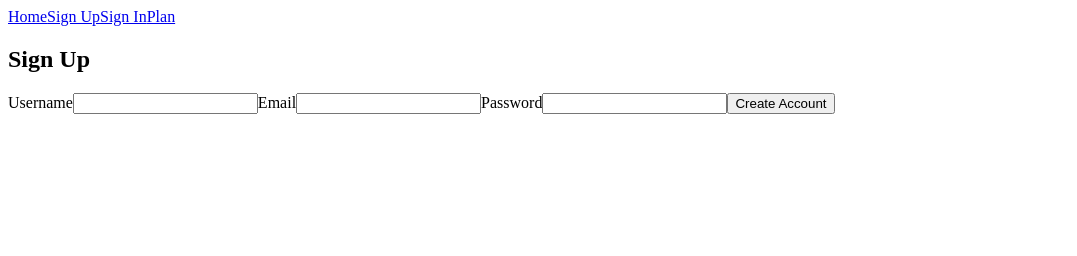
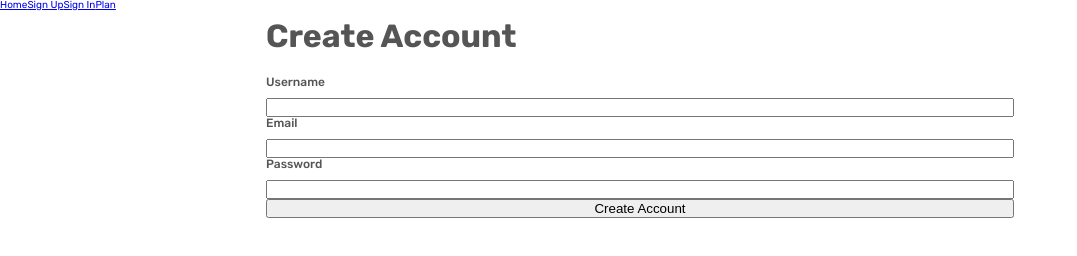
Before and after one commit to tjfranks02/social-network, a React app in the folder client/: page /signup in a window 1280 px wide. Shown: the whole page, without its empty margins (0-1077 px from the left). Built offline with nearby package versions, Linux system fonts and the light colour scheme.

Commit message:
Starting adding styling for SignUp component. Added fonts from google fonts.

```diff
--- a/client/public/index.html
+++ b/client/public/index.html
@@ -24,6 +24,10 @@
       work correctly both with client-side routing and a non-root public URL.
       Learn how to configure a non-root public URL by running `npm run build`.
     -->
+    <link rel="preconnect" href="https://fonts.googleapis.com">
+    <link rel="preconnect" href="https://fonts.gstatic.com" crossorigin>
+    <link href="https://fonts.googleapis.com/css2?family=Rubik:wght@400;500;600;700&display=swap" rel="stylesheet">
+
     <title>React App</title>
   </head>
   <body>
--- a/client/src/components/App.js
+++ b/client/src/components/App.js
@@ -11,6 +11,7 @@ const App = () => {
   return (
     <div>
       <Header />
+      <div className='container'>
         <Routes>
           <Route path='/' element={<Homepage />} />
           <Route path='/plan' element={<CreatePlan />} />
@@ -18,6 +19,7 @@ const App = () => {
           <Route path='/signin' element={<SignIn />} />
         </Routes>
       </div>
+    </div>
   );
 };
 
--- a/client/src/components/auth/SignUp.js
+++ b/client/src/components/auth/SignUp.js
@@ -32,32 +32,42 @@ const SignUp = (props) => {
   };
 
   return (
-    <div>
-      <section>
-        <h2>Sign Up</h2>
-        <form onSubmit={(evnt) => onSignUp(evnt)}>
-          <label>Username</label>
+    <div className='signup-box'>
+      <span className='create-account-span'>Create Account</span>
+      <form
+        onSubmit={(evnt) => onSignUp(evnt)}
+        className='signup-form'
+      >
+        <div className='input-box'>
+          <label className='field-label' htmlFor='username'>Username</label>
           <input
             type='text'
             value={username}
+            name='username'
             onChange={evnt => setUsername(evnt.target.value)}
           />
-          <label>Email</label>
+        </div>
+        <div className='input-box'>
+          <label className='field-label' htmlFor='email'>Email</label>
           <input
             type='email'
             value={email}
+            name='email'
             onChange={evnt => setEmail(evnt.target.value)}
           />
-          <label>Password</label>
+        </div>
+        <div className='input-box'>
+          <label className='field-label' htmlFor='password'>Password</label>
           <input
             type='password'
             value={password}
+            name='password'
             onChange={evnt => setPassword(evnt.target.value)}
           />
-          <button>Create Account</button>
-          {errorMSG}
-        </form>
-      </section>
+        </div>
+        <button>Create Account</button>
+        {errorMSG}
+      </form>
     </div>
   );
 };
--- a/client/src/components/plan/CategorySelector.js
+++ b/client/src/components/plan/CategorySelector.js
@@ -1,6 +1,6 @@
-import React, {useEffect} from 'react'
+import React from 'react'
 
-const CategorySelector = ({onSelect}) => {
+const CategorySelector = ({onSelect, categories}) => {
 
   const handleSelect  = (evnt) => {
     evnt.preventDefault();
@@ -8,22 +8,18 @@ const CategorySelector = ({onSelect}) => {
   };
 
   const constructCategories = () => {
-    //in future will have some kind of async function to get all category types.
-    let categories = ['Running', 'Reading'];
-
     categories = categories.map((category) => {
       return (
         <option key={category} value={category}>{category}</option>
       );
     });
 
-    return (
-      categories
-    );
+    return categories;
   };
 
   return (
     <select onChange={(evnt) => handleSelect(evnt)}>
+      <option defaultValue='' disabled hidden>Please select a category</option>
       {constructCategories()}
     </select>
   );
--- a/client/src/components/plan/CreatePlan.js
+++ b/client/src/components/plan/CreatePlan.js
@@ -1,31 +1,49 @@
-import React from 'react'
+import React, {useState} from 'react'
 
 import CategorySelector from './CategorySelector'
 
+//until the backend route is completed, use a hardcoded list of catgories
+let categories = ['Running', 'Reading'];
+
 const CreatePlan = () => {
+
+  const [planName, setPlanName] = useState('');
+  const [category, setCategory] = useState(categories[0]);
+  const [numDays, setNumDays] = useState('');
 
   const onCreatePlan = (evnt) => {
     evnt.preventDefault();
-    return undefined;
+    console.log('Plan name:', planName);
+    console.log('Category:', category);
+    console.log('Number of days:', numDays);
   };
 
   return (
     <div>
-      <section>
       <h2>Create Plan</h2>
       <form onSubmit={(evnt) => onCreatePlan(evnt)}>
         <h4>Name</h4>
         <input
           type='text'
+          onChange={(evnt) => setPlanName(evnt.target.value)}
         />
         <div className='category-box'>
           <h4>Category</h4>
-              <CategorySelector />
+            <CategorySelector
+              onSelect={(cat) => setCategory(cat)}
+              categories={categories}
+            />
         </div>
         <h4>How many days?</h4>
-          <input type='number' />
+        <input
+          type='number'
+          onChange={(evnt) => setNumDays(evnt.target.value)}
+          min='1'
+          value={numDays}
+        />
+        <br />
+        <button>Create Plan</button>
       </form>
-      </section>
     </div>
   );
 };
--- a/client/src/index.js
+++ b/client/src/index.js
@@ -3,6 +3,8 @@ import ReactDOM from 'react-dom';
 import {BrowserRouter} from 'react-router-dom';
 
 import App from './components/App';
+
+import './styling/style.css'
 
 const rootElement = document.getElementById('root');
 ReactDOM.render(
--- /dev/null
+++ b/client/src/styling/style.css
@@ -0,0 +1,52 @@
+* {
+  margin: 0;
+  padding: 0;
+  box-sizing: border-box;
+}
+
+html {
+  font-size: 62.5%;
+}
+
+body {
+  font-family: "Rubik";
+  line-height: 1;
+  font-weight: 400;
+  color: #555;
+}
+
+.container {
+  margin: auto;
+  width: 60%;
+  padding: 10px;
+}
+
+/*
+SIGNUP COMPONENT
+*/
+.signup-form {
+  display: flex;
+  flex-direction: column;
+}
+
+.input-box {
+  display: flex;
+  flex-direction: column;
+
+}
+
+.create-account-span {
+  display: inline-block;
+  font-weight: 700;
+  font-size: 3.2rem;
+  padding-bottom: 2.4rem;
+}
+
+form label {
+  font-weight: 500;
+  font-size: 1.2rem;
+  padding-bottom: 1rem;
+}
+
+.signup-box {
+}
```
Lines whose indentation alone changed are shown as unchanged.
